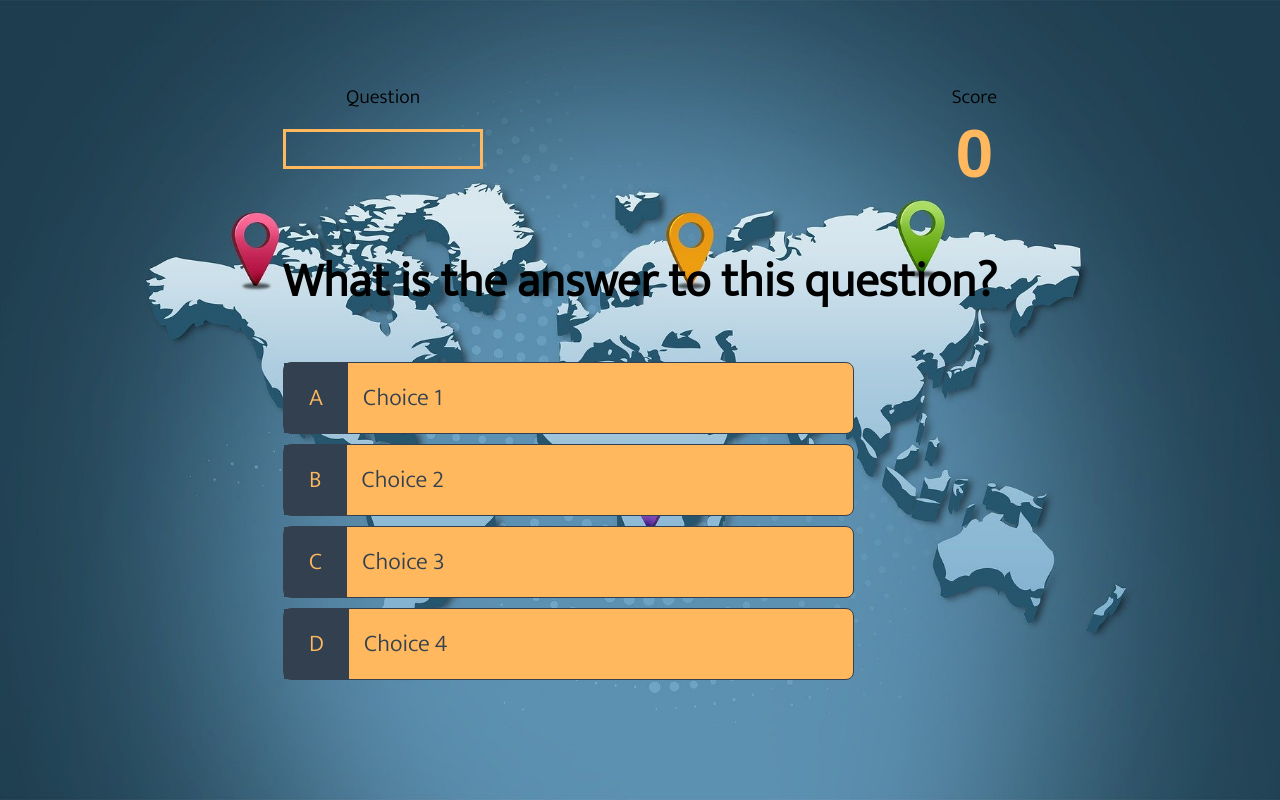
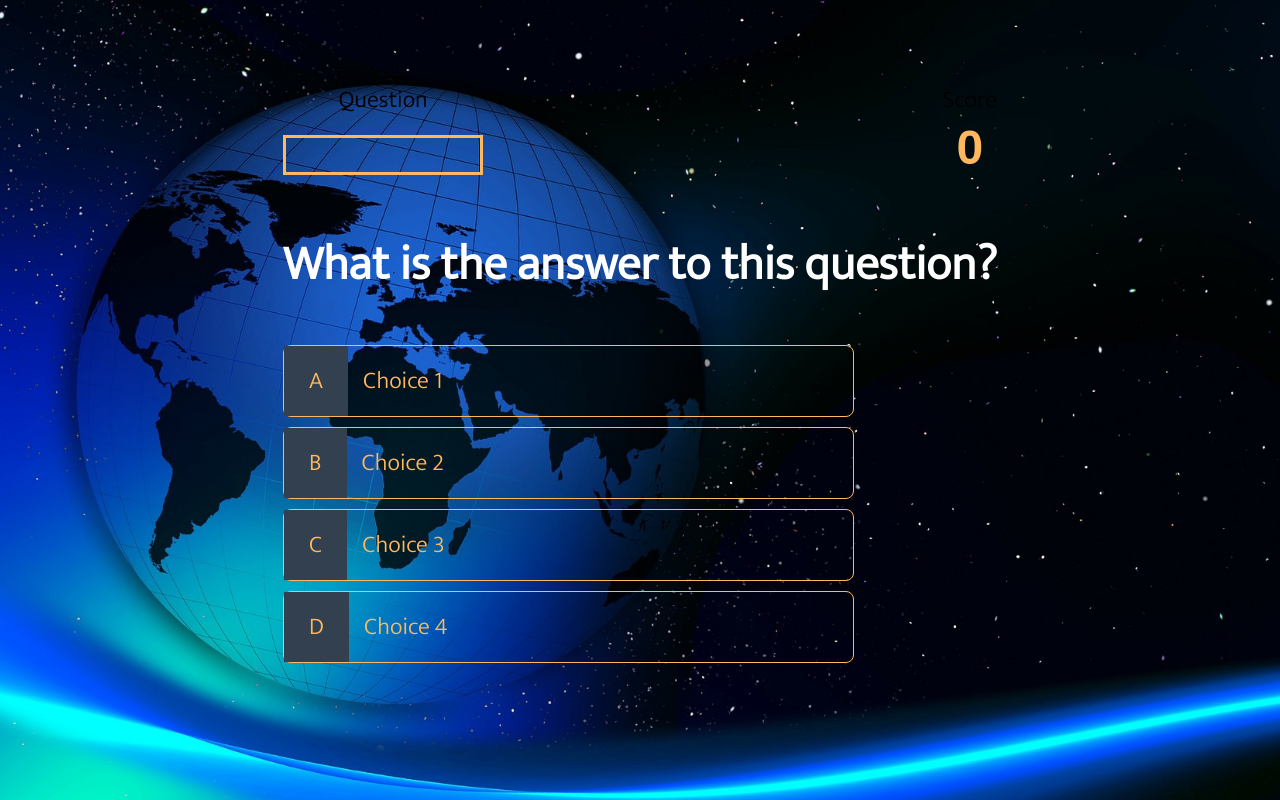
Before and after one commit to JureSeselj/general-knowledge-quiz, a plain HTML site: page play.html in a window 1280 px wide. Drawn offline with Linux system fonts and the light colour scheme; no server answers; a web font is replaced by a local one.

Commit message:
Add test background image and change questions colour into white

```diff
--- a/assets/css/style.css
+++ b/assets/css/style.css
@@ -1,7 +1,7 @@
 @import url('https://fonts.googleapis.com/css2?family=Mukta:wght@300&family=Rubik+Moonrocks&display=swap');
 
 :root {
-    background: url(../images/home-image-map.jpg);
+    background: url(../images/home-image-globe.jpg);
     font-size: 62.5%;
     scroll-behavior: smooth;
     background-size: cover;
@@ -28,7 +28,7 @@ h1 {
     color: #FFB85D;
     font-family: 'Rubik Moonrocks', sans-serif;
     text-transform: uppercase;
-    font-size: 6.8rem;
+    font-size: 4.8rem;
     margin-bottom: 5rem;
 }
 
@@ -88,11 +88,11 @@ h3 {
     padding: 1.2rem 0;
     width: 20rem;
     text-align: center;
-    border: 0.1rem solid #324050;
+    border: 0.1rem solid #FFB85D;
     margin-bottom: 2rem;
     text-decoration: none;
-    color: #324050;
-    background-color: #FFB85D;
+    color: #FFB85D;
+    background-color: transparent;
 }
 
 .btn:hover {
@@ -114,15 +114,19 @@ h3 {
     font-family: 'Mukta', sans-serif;
 }
 
+#question {
+    color: white;
+}
+
 .choice-container {
     display: flex;
     margin-bottom: 1rem;
     width: 80%;
     font-size: 2.4rem;
-    border: 0.1rem solid #324050;
+    border: 0.1rem solid #FFB85D;
     border-radius: 0.8rem;
-    color: #324050;
-    background-color: #FFB85D;
+    color: #FFB85D;
+    background-color: transparent;
 }
 
 .choice-container:hover {
@@ -130,6 +134,7 @@ h3 {
     box-shadow: 0 0.6rem 1.6rem 0 rgb(255, 184, 93, 0.5);
     transform: translateY(-0.2rem);
     transition: transform 150ms;
+    border-radius: 0.8rem;
 }
 
 .choice-prefix {
@@ -160,7 +165,7 @@ h3 {
 
 .hud-prefix {
     text-align: center;
-    font-size: 2rem;
+    font-size: 2.4rem;
 }
 
 .hud-main-text {
```
